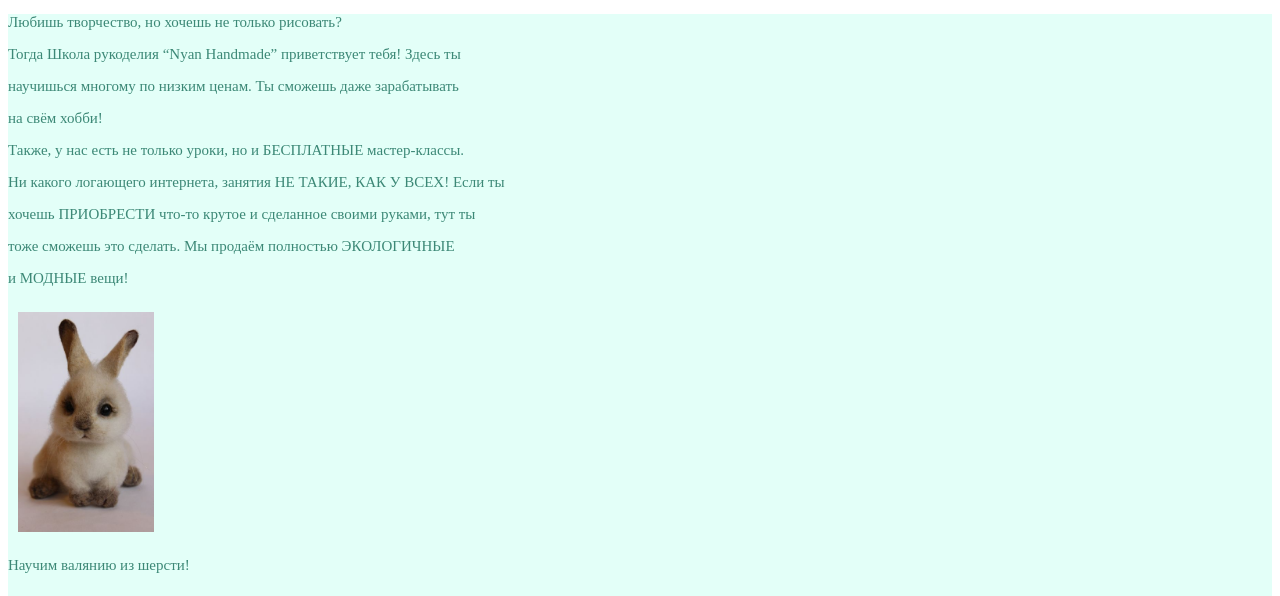
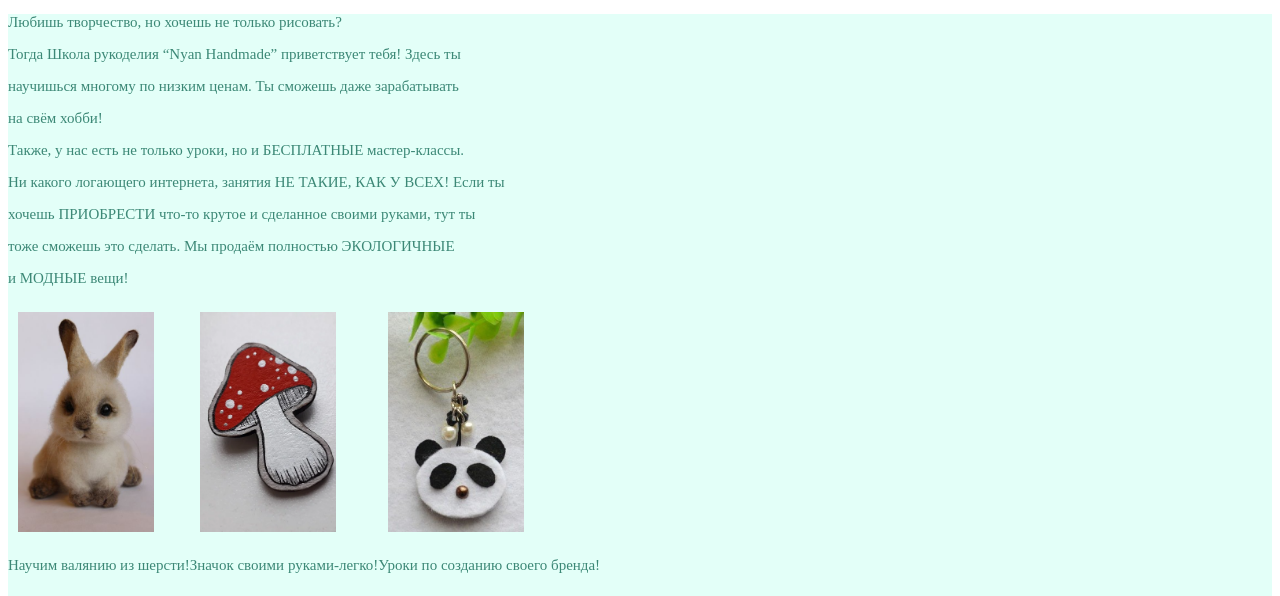
Before and after one commit to Maru-Glaz/NyanHandmade, a plain HTML site: page index.html in a window 1280 px wide. Shown: the part 124-720 px from the top of the page. Drawn offline with Linux system fonts and the light colour scheme.

Commit message:
Update style.css

```diff
--- a/style.css
+++ b/style.css
@@ -56,3 +56,8 @@ main a {
   border: 1px solid;
   border-radius: 30px;
 }
+
+
+.info {
+  display: flex;
+}
```
